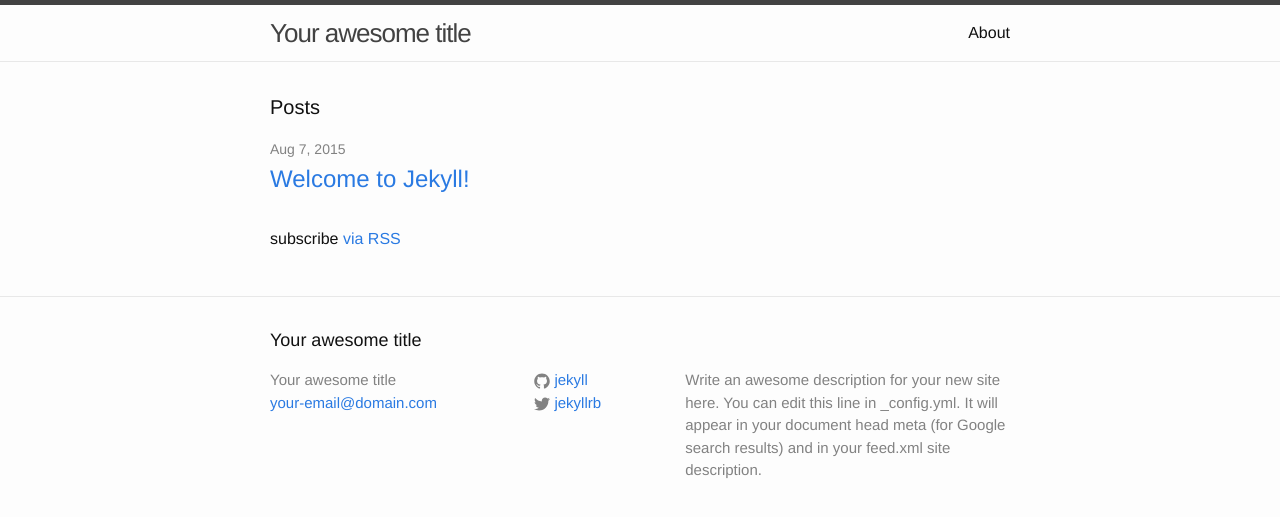
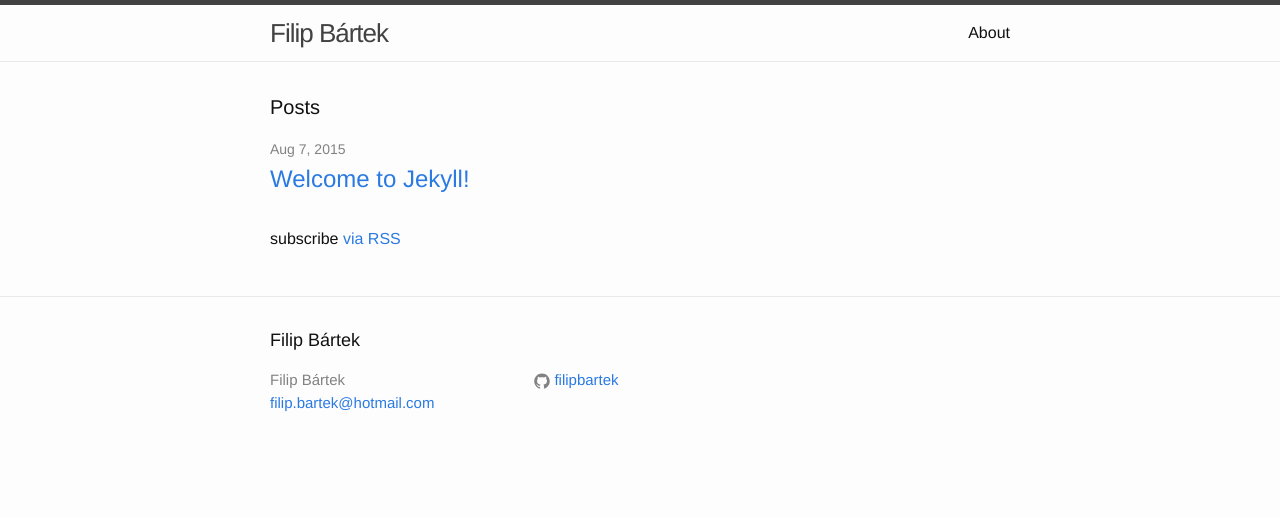
Before and after one commit to filipbartek/filipbartek.github.io, a Jekyll site: the page built from index.html, in a window 1280 px wide. Shown: the top 517 px of the page. Built offline with Jekyll 4.4.1, drawn with Linux system fonts in a browser that asks for light colours.

Commit message:
_config.yml: Personalize

```diff
--- a/_config.yml
+++ b/_config.yml
@@ -1,14 +1,8 @@
 # Site settings
-title: Your awesome title
-email: your-email@domain.com
-description: > # this means to ignore newlines until "baseurl:"
-  Write an awesome description for your new site here. You can edit this
-  line in _config.yml. It will appear in your document head meta (for
-  Google search results) and in your feed.xml site description.
-baseurl: "" # the subpath of your site, e.g. /blog/
-url: "http://yourdomain.com" # the base hostname & protocol for your site
-twitter_username: jekyllrb
-github_username:  jekyll
+title: Filip Bártek
+email: filip.bartek@hotmail.com
+url: "http://filipbartek.github.io/" # the base hostname & protocol for your site
+github_username: filipbartek
 
 # Build settings
 markdown: kramdown
```
